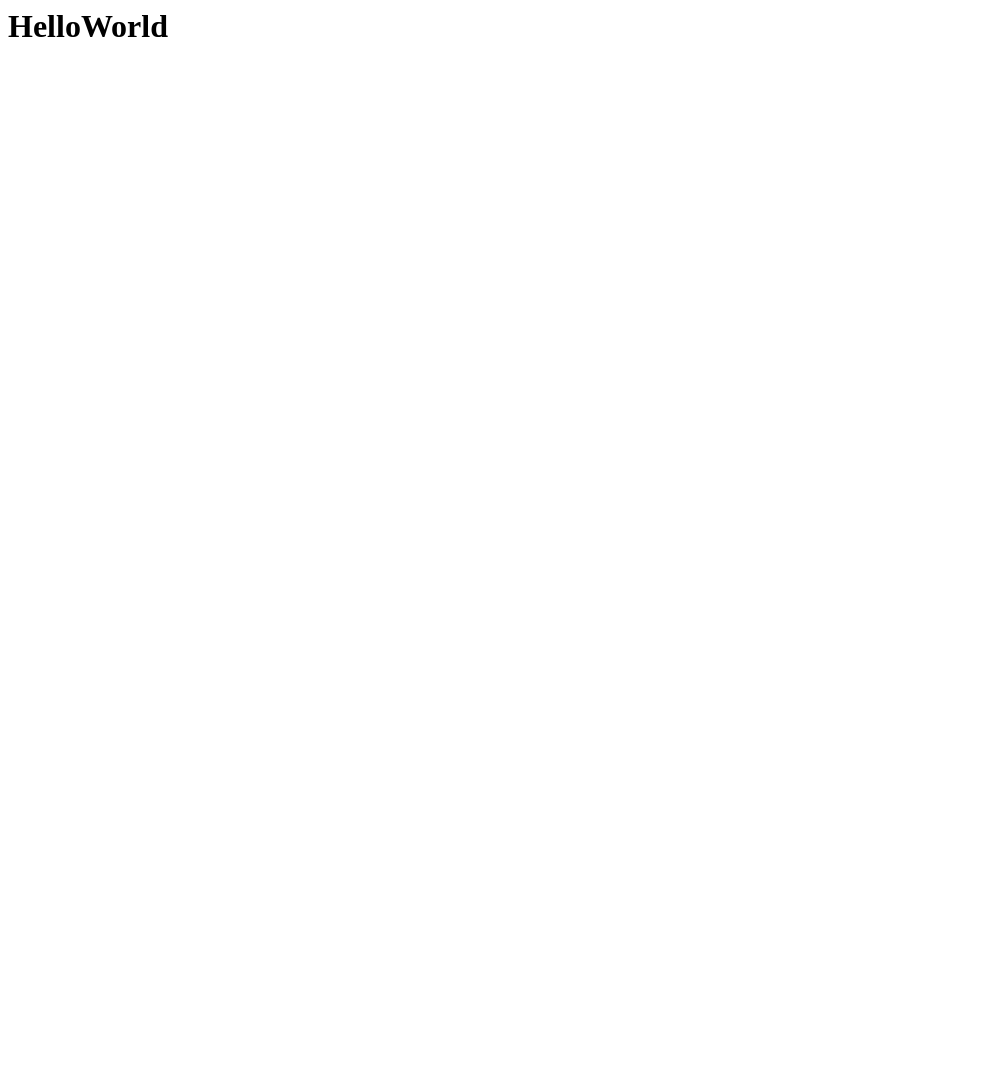
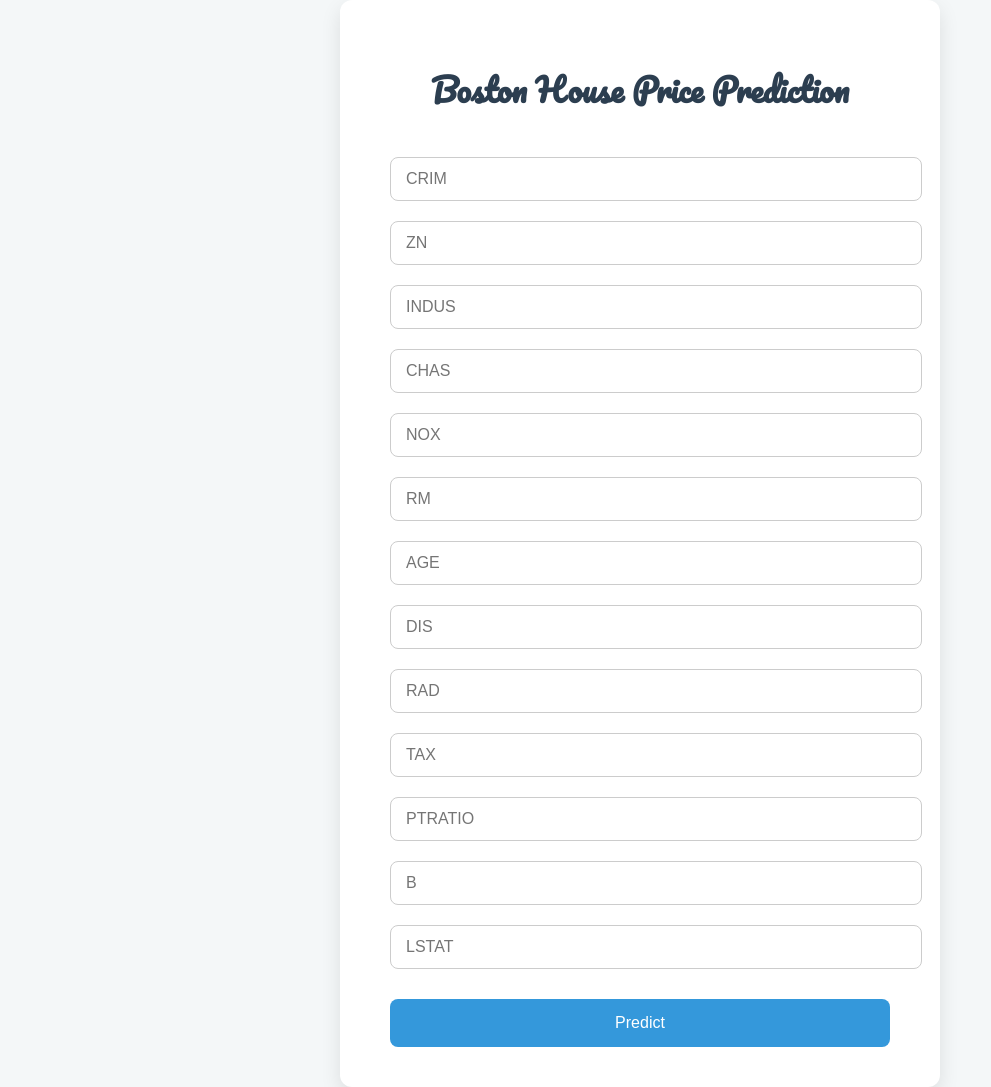
Before and after one commit to madhu99priya/BostonHousePricingMLProject, a Flask app: page / in a window 1280 px wide. Before the commit the part shown is almost empty. Shown: the whole page, without its empty margins (0-991 px from the left). Before the commit the page ends 37 px from the top, so only its background shows below. Run offline with Flask 3, Linux system fonts and the light colour scheme; parts of the project's set-up code (start-up, migrations or seed data) failed here and were passed over.

Commit message:
front end application modified

```diff
--- a/templates/home.html
+++ b/templates/home.html
@@ -1,3 +1,101 @@
-<h1>
-    HelloWorld
-</h1>
+<!DOCTYPE html>
+<html lang="en">
+<head>
+  <meta charset="UTF-8">
+  <title>Boston House Price Prediction</title>
+  <link href="https://fonts.googleapis.com/css?family=Pacifico|Arimo|Hind:300|Open+Sans+Condensed:300" rel="stylesheet">
+  <style>
+    body {
+      background: #f4f7f8;
+      font-family: 'Arimo', sans-serif;
+      color: #333;
+      display: flex;
+      justify-content: center;
+      align-items: center;
+      min-height: 100vh;
+      margin: 0;
+    }
+
+    .login {
+      background: #ffffff;
+      padding: 40px 50px;
+      border-radius: 12px;
+      box-shadow: 0px 8px 20px rgba(0,0,0,0.1);
+      max-width: 500px;
+      width: 100%;
+      text-align: center;
+    }
+
+    h1 {
+      font-family: 'Pacifico', cursive;
+      margin-bottom: 30px;
+      color: #2c3e50;
+    }
+
+    input[type="text"] {
+      width: 100%;
+      padding: 12px 15px;
+      margin: 10px 0;
+      border: 1px solid #ccc;
+      border-radius: 8px;
+      font-size: 16px;
+      transition: border-color 0.3s;
+    }
+
+    input[type="text"]:focus {
+      border-color: #3498db;
+      outline: none;
+    }
+
+    button {
+      background-color: #3498db;
+      color: white;
+      border: none;
+      padding: 15px;
+      width: 100%;
+      font-size: 16px;
+      border-radius: 8px;
+      cursor: pointer;
+      transition: background-color 0.3s;
+      margin-top: 20px;
+    }
+
+    button:hover {
+      background-color: #2980b9;
+    }
+
+    .prediction {
+      margin-top: 20px;
+      font-size: 18px;
+      font-weight: bold;
+      color: #2ecc71;
+    }
+  </style>
+</head>
+
+<body>
+  <div class="login">
+    <h1>Boston House Price Prediction</h1>
+    <form action="{{ url_for('predict') }}" method="post">
+      <input type="text" name="CRIM" placeholder="CRIM" required />
+      <input type="text" name="ZN" placeholder="ZN" required />
+      <input type="text" name="INDUS" placeholder="INDUS" required />
+      <input type="text" name="CHAS" placeholder="CHAS" required />
+      <input type="text" name="NOX" placeholder="NOX" required />
+      <input type="text" name="RM" placeholder="RM" required />
+      <input type="text" name="Age" placeholder="AGE" required />
+      <input type="text" name="DIS" placeholder="DIS" required />
+      <input type="text" name="RAD" placeholder="RAD" required />
+      <input type="text" name="TAX" placeholder="TAX" required />
+      <input type="text" name="PTRATIO" placeholder="PTRATIO" required />
+      <input type="text" name="B" placeholder="B" required />
+      <input type="text" name="LSTAT" placeholder="LSTAT" required />
+      <button type="submit">Predict</button>
+    </form>
+
+    {% if prediction_text %}
+      <div class="prediction">{{ prediction_text }}</div>
+    {% endif %}
+  </div>
+</body>
+</html>
```
